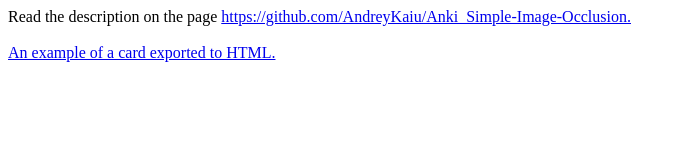
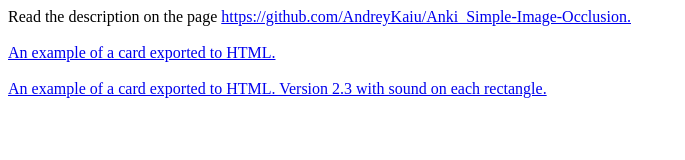
Before and after one commit to AndreyKaiu/Anki_Simple-Image-Occlusion, a plain HTML site: page docs/index.html in a window 1280 px wide. Shown: the whole page, without its empty margins (0-685 px from the left). Drawn offline with Linux system fonts and the light colour scheme.

Commit message:
ver 2.3
Added a new link to an example card with sound in version 2.3.

```diff
--- a/docs/index.html
+++ b/docs/index.html
@@ -10,5 +10,8 @@ Read the description on the page <a target="_blank" href="https://github.com/And
 <br>
 <br>
 <a target="_blank" href="https://andreykaiu.github.io/Anki_Simple-Image-Occlusion/Seas (6th Grade).html">An example of a card exported to HTML.</a>
+<br>
+<br>
+<a target="_blank" href="https://andreykaiu.github.io/Anki_Simple-Image-Occlusion/rum1.html">An example of a card exported to HTML. Version 2.3 with sound on each rectangle.</a>
 </body>
 </html>
```
